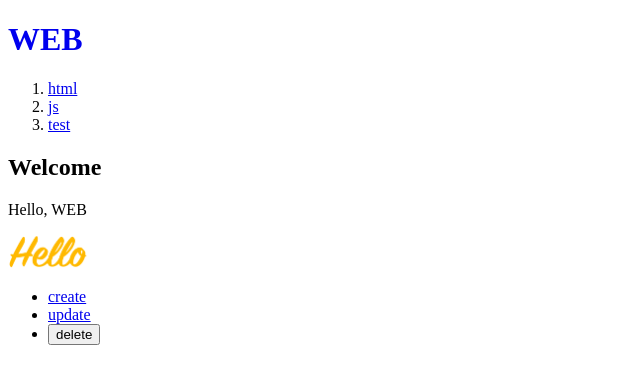
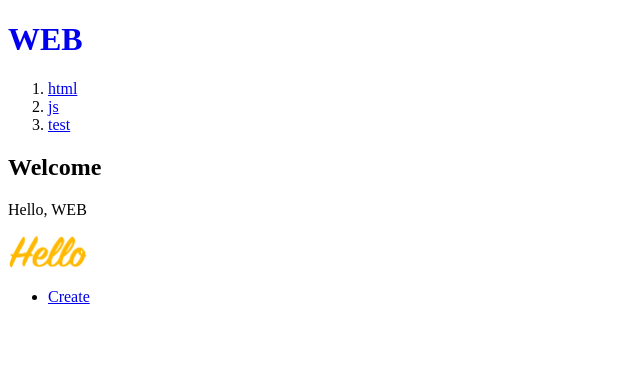
Before and after one commit to hjlee7856/next_playground, a Next.js app: page / in a window 1280 px wide. Shown: the top 384 px of the page, without its empty margins (0-640 px from the left). Built offline with nearby package versions, Linux system fonts and the light colour scheme; data requests are answered from the project's data file.

Commit message:
필요할 때 update, delete 기능 보이기

```diff
--- /dev/null
+++ b/src/app/Control.tsx
@@ -0,0 +1,22 @@
+"use client"
+import Link from 'next/link';
+import { useParams } from 'next/navigation';
+
+// app/layout.js 전체를 client component로 전환해도 되지만
+// server component의 이점을 포기하기는 싫기 때문에
+// 여기서는 client component의 기능이 필요한 부분만 별도의 컴포넌트로 분리
+export function Control() {
+    // server component 내에서는 현재 동적 라우팅의 값([id])을 layout 안에서는 알 수 없음
+    // useParams를 사용해야 하는데 useParams는 client component
+    const params = useParams();
+    const id = params.id;
+    return (
+        <ul>
+            <li><Link href="/create">Create</Link></li>
+            {id ? <>
+                <li><Link href={"/update/"+id}>Update</Link></li>
+                <li><input type="button" value="delete" /></li>
+            </> : null}
+        </ul>
+    );
+}
--- a/src/app/layout.tsx
+++ b/src/app/layout.tsx
@@ -1,6 +1,7 @@
 import './globals.css'
 import { ReactNode } from 'react'
 import Link from "next/link";
+import {Control} from "./Control";
 
 export const metadata = {
     title: 'WEB tutorial',
@@ -33,13 +34,7 @@
             })}
         </ol>
         {props.children}
-        <ul>
-            <li><Link href="/create">create</Link></li>
-            <li><Link href="/update/id">update</Link></li>
-            <li>
-                <button>delete</button>
-            </li>
-        </ul>
+        <Control />
         </body>
         </html>
     )
```
Also changed, not shown: 1 other file (tests, documents, lock files or other folders).
